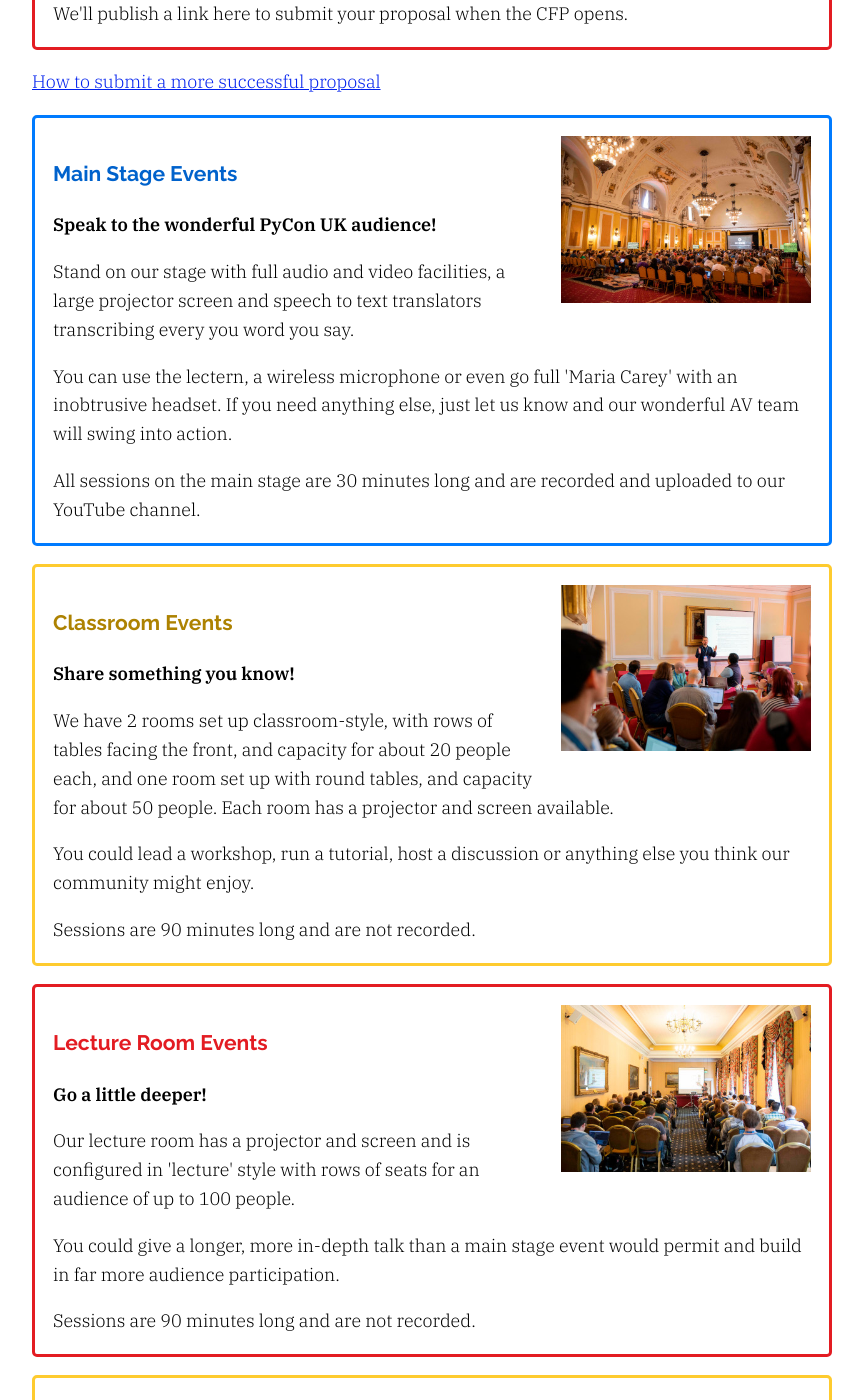
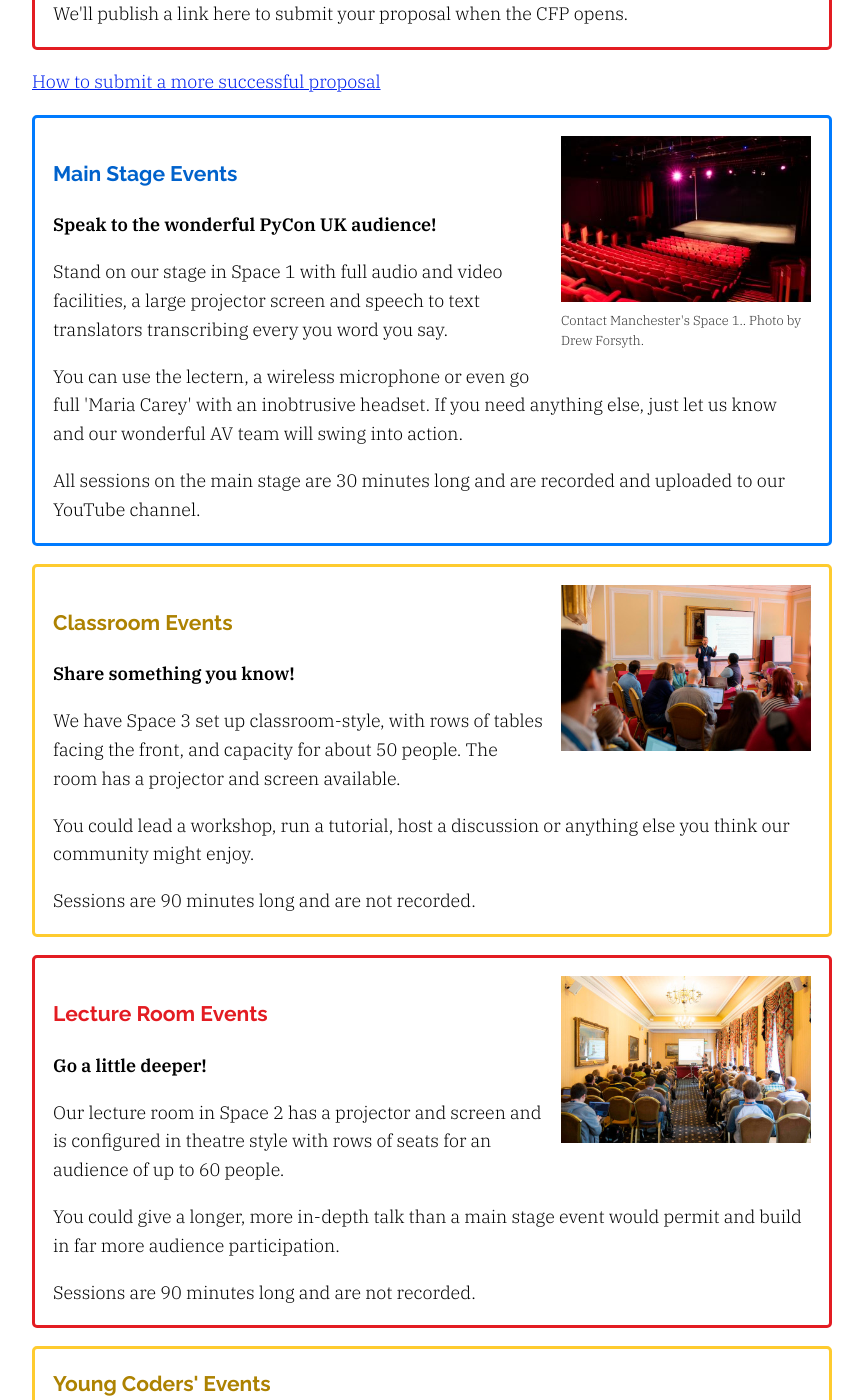
Before and after one commit to gma/2025.pyconuk.org, a Jekyll site: the page built from src/call-for-proposals.md, in a window 1280 px wide and 1400 px high, scrolled down 676 px. Shown: the whole window, without its empty margins (208-1071 px from the left). Built offline with Jekyll 4.4.1, drawn with Linux system fonts in a browser that asks for light colours; some of the changed text lies outside the part shown.

Commit message:
Update CfP event type details to match new venue

```diff
--- a/src/call-for-proposals.md
+++ b/src/call-for-proposals.md
@@ -19,12 +19,16 @@ title: Call for Proposals
 
 <div class="box box_blue">
   <figure>
-    <img src="/images/assembly_room.jpg" alt="A person talking from a lectern on a stage at Cardiff City Hall to an audience with a slide visible on a projector. Also visible are the speech to text screens on either side of the room and the impressively ornate ceiling.">
+    <img src="/images/contact_manchester_space_1.jpg" alt="Contact Manchester's Space 1.">
+    <figcaption>
+      Contact Manchester's Space 1..
+      Photo by Drew Forsyth.
+    </figcaption>
   </figure>
 
   <h3>Main Stage Events</h3>
   <p><strong>Speak to the wonderful PyCon UK audience!</strong></p>
-  <p>Stand on our stage with full audio and video facilities, a large projector screen and speech to text translators transcribing every you word you say.</p>
+  <p>Stand on our stage in Space 1 with full audio and video facilities, a large projector screen and speech to text translators transcribing every you word you say.</p>
   <p>You can use the lectern, a wireless microphone or even go full 'Maria Carey' with an inobtrusive headset. If you need anything else, just let us know and our wonderful AV team will swing into action.</p>
   <p>All sessions on the main stage are 30 minutes long and are recorded and uploaded to our YouTube channel.</p>
 </div>
@@ -36,7 +40,7 @@ title: Call for Proposals
 
   <h3>Classroom Events</h3>
   <p><strong>Share something you know!</strong></p>
-  <p>We have 2 rooms set up classroom-style, with rows of tables facing the front, and capacity for about 20  people each, and one room set up with round tables, and capacity for about 50 people.  Each room has a projector and screen available.</p>
+  <p>We have Space 3 set up classroom-style, with rows of tables facing the front, and capacity for about 50 people.  The room has a projector and screen available.</p>
   <p>You could lead a workshop, run a tutorial, host a discussion or anything else you think our community might enjoy.</p>
   <p>Sessions are 90 minutes long and are not recorded.</p>
 </div>
@@ -47,7 +51,7 @@ title: Call for Proposals
   </figure>
   <h3>Lecture Room Events</h3>
   <p><strong>Go a little deeper!</strong></p>
-  <p>Our lecture room has a projector and screen and is configured in 'lecture' style with rows of seats for an audience of up to 100 people.</p>
+  <p>Our lecture room in Space 2 has a projector and screen and is configured in theatre style with rows of seats for an audience of up to 60 people.</p>
   <p>You could give a longer, more in-depth talk than a main stage event would permit and build in far more audience participation.</p>
   <p>Sessions are 90 minutes long and are not recorded.</p>
 </div>
@@ -55,8 +59,7 @@ title: Call for Proposals
 <div class="box box_yellow">
   <h3>Young Coders' Events</h3>
   <p><strong>Help young coders (aimed at ages 8 - 16) learn and make something!</strong></p>
-  <p>We have part of the lower hall set up with round tables, capacity for around 30 young coders (plus their guardians) and a projector and screen.</p>
-  <p>Each young coder's 'workstation' will be set up with a raspberry pi.</p>
+  <p>We have Space 4 set up classroom style, with capacity for around 20 young coders (plus their guardians) and a projector and screen.</p>
   <p>You could share something with the next generation of coders. Help them find something to enjoy, and they can even show it off to the rest of the conference!</p>
   <p>Sessions are 60 minutes long and are not recorded.</p>
 </div>
```
Also changed, not shown: src/images/contact_manchester_space_1.jpg (added).
